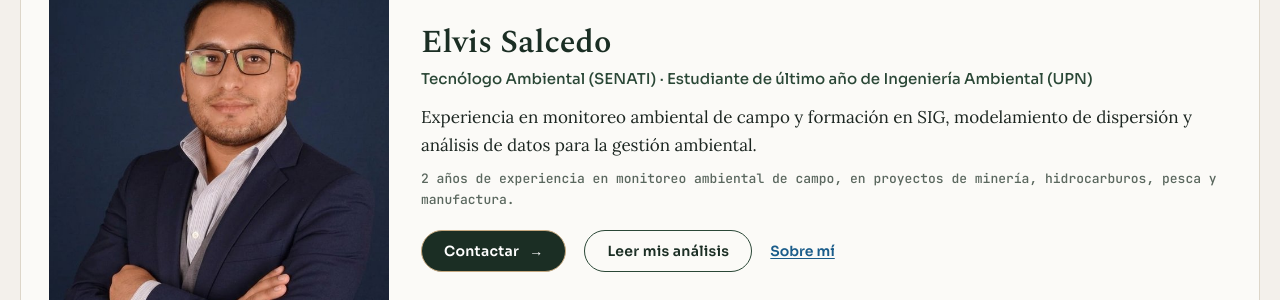
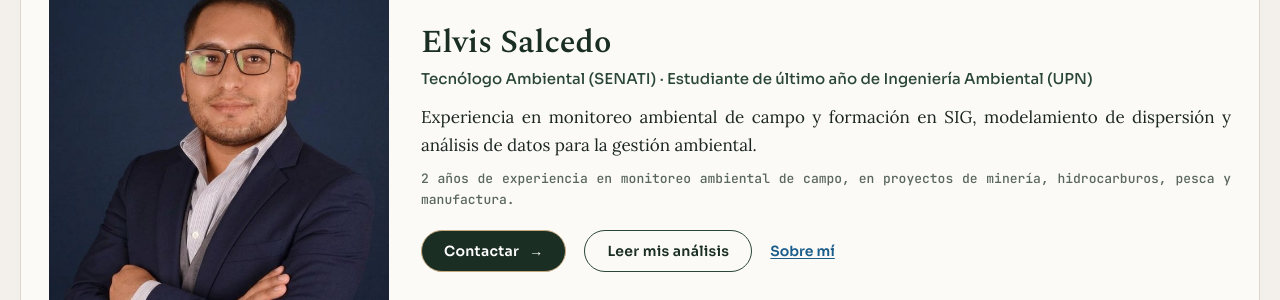
Before and after one commit to elvissalcedo/elvissalcedo.github.io, a Jekyll site: the page built from index.html, in a window 1280 px wide. Shown: the part 372-672 px from the top of the page. Built offline with Jekyll 4.4.1, drawn with Linux system fonts in a browser that asks for light colours.

Commit message:
style(portada): justifica párrafos de presentación en escritorio

```diff
--- a/assets/css/styles.css
+++ b/assets/css/styles.css
@@ -1735,6 +1735,13 @@ a.boton-flecha:hover {
 @media (min-width: 960px) {
   .toc-movil { display: none; }
   .post-body { text-align: justify; }
+  /* Misma regla que el cuerpo del artículo para los párrafos de la
+     presentación: justificado solo en escritorio. En celular queda a la
+     izquierda por lo medido en 2026-09-23 (ver CLAUDE.md). Los renglones
+     cortos (nombre, rol, fechas, botones) no se justifican. */
+  .portada-hero-valor,
+  .portada-hero-dato,
+  .sobre-mi p { text-align: justify; }
   .article-layout {
     display: grid;
     grid-template-columns: minmax(0, 1fr) 200px;
```
